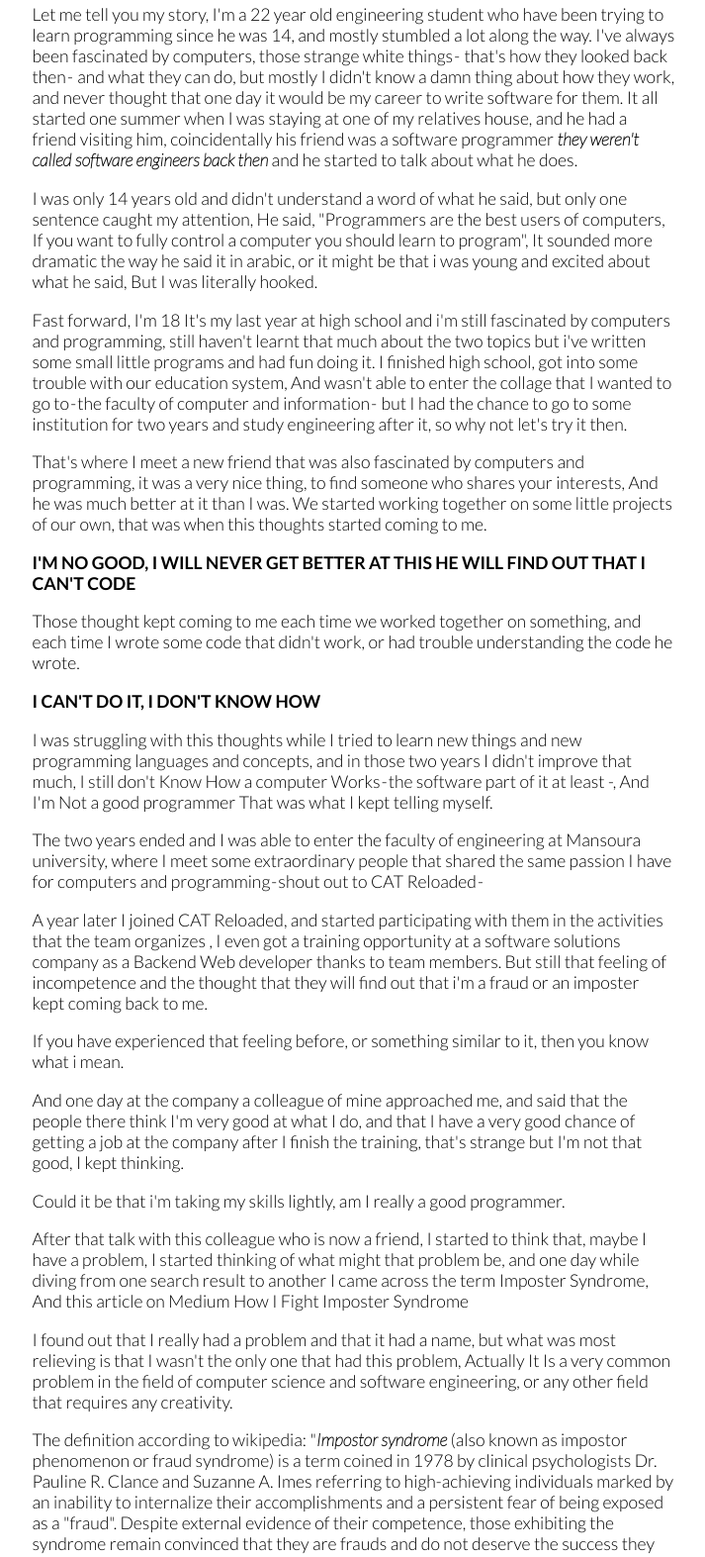
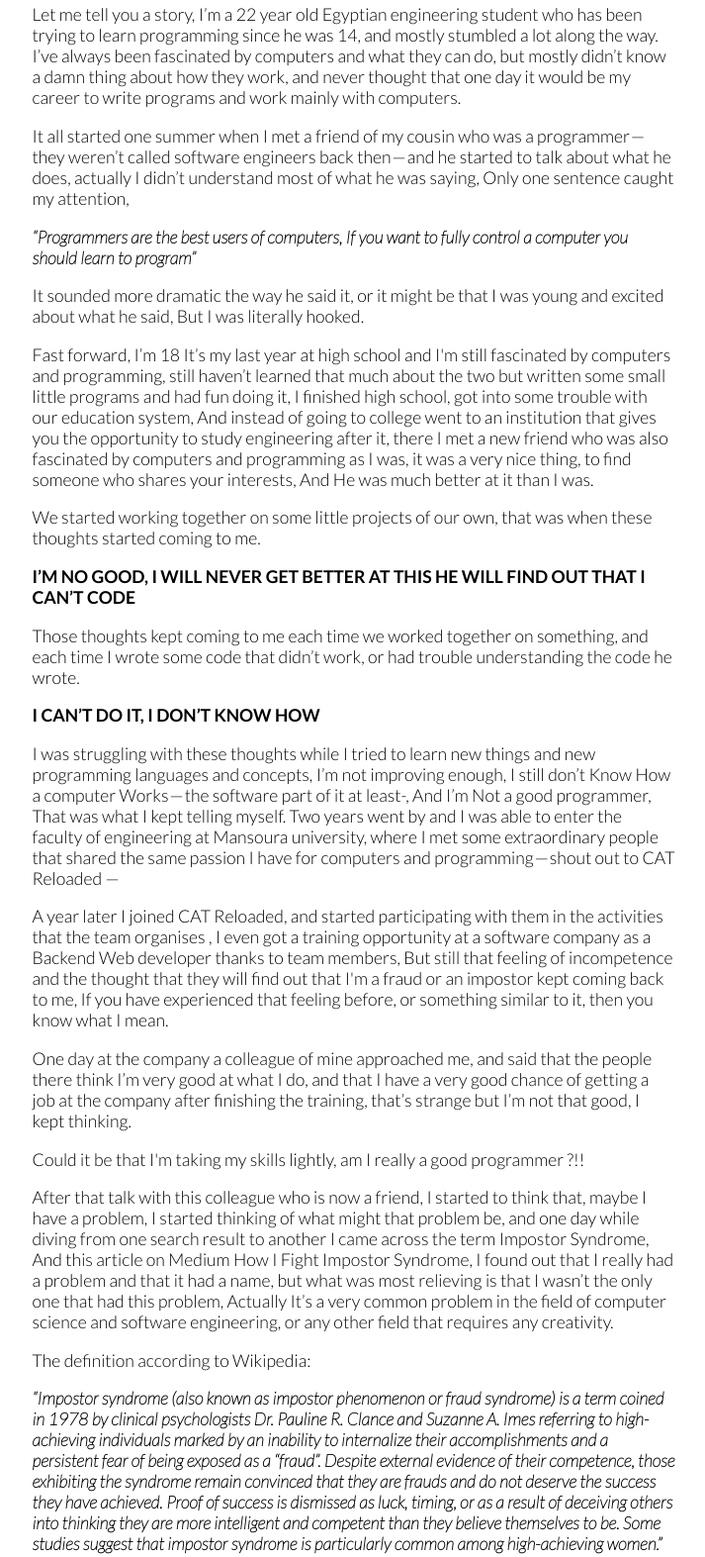
Before and after one commit to mxahmed/mxahmed.github.io, a plain HTML site: page posts/being_an_imposter.html in a window 1280 px wide. Shown: the part 359-1932 px from the top of the page at 99% size, without its empty margins (213-926 px from the left). Drawn offline with Linux system fonts and the light colour scheme.

Commit message:
Update article #1
modified:   posts.json
modified:   posts.md/being_an_imposter.md
modified:   posts/being_an_imposter.html

```diff
--- a/posts.json
+++ b/posts.json
@@ -4,7 +4,7 @@
         "title": "Being an\u00a0Imposter",
         "md_path": "./posts.md/being_an_imposter.md",
         "html_path": "./posts/being_an_imposter.html",
-        "preview": "Let me tell you my story, I'm a 22 year old engineering student who have been trying to learn programming since he was 14, and mostly stumbled a lot along the way. I've always been fascinated by computers, those strange white things -  that's how they looked back then -  and what they can do, but mostly I didn't know a damn thing about how they work, and never thought that one day it would be my career to write software for them.",
+        "preview": "Let me tell you my story, I'm a 22 year old engineering student who have been trying to learn programming since he was 14, and mostly stumbled a lot along the way. I've always been fascinated by computers, those strange white things\u200a-\u200a that's how they looked back then\u200a-\u200a and what they can do, but mostly I didn't know a damn thing about how they work, and never thought that one day it would be my career to write software for them.",
         "link": "/posts/being_an_imposter.html",
         "timestamp": "June, 09 2018"
     }
--- a/posts/being_an_imposter.html
+++ b/posts/being_an_imposter.html
@@ -18,41 +18,32 @@
        <h2>Being an Imposter</h2>
        <p class="datetime">June, 09 2018</p>
        <div class="post">
-	   <p>Let me tell you my story, I'm a 22 year old engineering student who have been trying to learn programming since he was 14, and mostly stumbled a lot along the way.
-I've always been fascinated by computers, those strange white things -  that's how they looked back then -  and what they can do, but mostly I didn't know a damn thing about how they work, and never thought that one day it would be my career to write software for them.
-It all started one summer when I was staying at one of my relatives house, and he had a friend visiting him, coincidentally his friend was a software programmer <strong><em>they weren't called software engineers back then</em></strong> and he started to talk about what he does.</p>
-<p>I was only 14 years old and didn't understand a word of what he said, but only one sentence caught my attention, He said, "Programmers are the best users of computers, If you want to fully control a computer you should learn to program",
-It sounded more dramatic the way he said it in arabic, or it might be that i was young and excited about what he said, But I was literally hooked.</p>
-<p>Fast forward, I'm 18 It's my last year at high school and i'm still fascinated by computers and programming, still haven't learnt that much about the two topics but i've written some small little programs and had fun doing it.
-I finished high school, got into some trouble with our education system, And wasn't able to enter the collage that I wanted to go to - the faculty of computer and information -
-but I had the chance to go to some institution for two years and study engineering after it, so why not let's try it then.</p>
-<p>That's where I meet a new friend that was also fascinated by computers and programming, it was a very nice thing, to find someone who shares your interests, And he was much better at it than I was.
-We started working together on some little projects of our own, that was when this thoughts started coming to me.</p>
-<p><strong>I'M NO GOOD, I WILL NEVER GET BETTER AT THIS</strong>
-<strong>HE WILL FIND OUT THAT I CAN'T CODE</strong></p>
-<p>Those thought kept coming to me each time we worked together on something, and each time I wrote some code that didn't work, or had trouble understanding the code he wrote.</p>
-<p><strong>I CAN'T DO IT, I DON'T KNOW HOW</strong></p>
-<p>I was struggling with this thoughts while I tried to learn new things and new programming languages and concepts, and in those two years I didn't improve that much,
-I still don't Know How a computer Works - the software part of it at least -, And I'm Not a good programmer That was what I kept telling myself.</p>
-<p>The two years ended and I was able to enter the faculty of engineering at Mansoura university, where I meet some extraordinary people that shared the same passion I have for computers and programming - shout out to CAT Reloaded - </p>
-<p>A year later I joined CAT Reloaded, and started participating with them in the activities that the team organizes , I even got a training opportunity at a software solutions company as a Backend Web developer thanks to team members.
-But still that feeling of incompetence and the thought that they will find out that i'm a fraud or an imposter kept coming back to me.</p>
-<p>If you have experienced that feeling before, or something similar to it, then you know what i mean.</p>
-<p>And one day at the company a colleague of mine approached me, and said that the people there think I'm very good at what I do, and that I have a very good chance of getting a job at the company after I finish the training, that's strange but I'm not that good, I kept thinking.</p>
-<p>Could it be that i'm taking my skills lightly, am I really a good programmer.</p>
-<p>After that talk with this colleague who is now a friend, I started to think that, maybe I have a problem, I started thinking of what might that problem be, and one day while diving from one search result to another I came across the term Imposter Syndrome, And this article on Medium How I Fight Imposter Syndrome</p>
-<p>I found out that I really had a problem and that it had a name, but what was most relieving is that I wasn't the only one that had this problem, Actually It Is a very common problem in the field of computer science and software engineering, or any other field that requires any creativity.</p>
-<p>The definition according to wikipedia:
-"<strong><em>Impostor syndrome</em></strong> (also known as impostor phenomenon or fraud syndrome) is a term coined in 1978 by clinical psychologists Dr. Pauline R. Clance and Suzanne A. Imes referring to high-achieving individuals marked by an inability to internalize their accomplishments and a persistent fear of being exposed as a "fraud". Despite external evidence of their competence, those exhibiting the syndrome remain convinced that they are frauds and do not deserve the success they have achieved. Proof of success is dismissed as luck, timing, or as a result of deceiving others into thinking they are more intelligent and competent than they believe themselves to be. Some studies suggest that impostor syndrome is particularly common among high-achieving women."</p>
-<p>Ok, now that I know my problem, what can I do to get rid of it, putting the psychological bullshit that I found in lots of articles aside.
-the answer to that was, I will probably never get rid of it, that feeling is here to stay, and maybe I will always think that I'm not a good programmer.
-But also there's a great chance that I will get better at recognizing the feeling when it comes to me and that I'll be able to control it, that has already started to happen.</p>
-<p>I can see now that it is not a problem anymore, I can always use it as something to drive me to get better and sharpen my skills,
-So my advice to you is, when ever you get those feelings of incompetence or that you are not really good at what you do, or that you will never be able to learn more or be a good programmer, designer, artist or anything else that you want to be.</p>
-<p>You should stop those feelings and thoughts in their track, and Just remember that they are deceiving you, And that all of us feel that way most of the time when ever we get faced by something new that we need to learn, or something that's currently out of the reach of our skills.</p>
-<p>It's not an easy thing to do though, it's like everything else that is worth doing, it takes time and effort, you just need to try and stop that Imposter.</p>
-<p>If you expected a full advice with steps to take to the path of enlightenment as they say, then you were wrong, I've just found out that I have problem and I'm still figuring it out.</p>
-<p>But i just wanted you to know that you're not alone in this.</p>
+	   <p>Let me tell you a story, I’m a 22 year old Egyptian engineering student who has been trying to learn programming since he was 14, and mostly stumbled a lot along the way.
+I’ve always been fascinated by computers and what they can do, but mostly didn’t know a damn thing about how they work, and never thought that one day it would be my career to write programs and work mainly with computers.</p>
+<p>It all started one summer when I met a friend of my cousin who was a programmer — they weren’t called software engineers back then — and he started to talk about what he does, actually I didn’t understand most of what he was saying, Only one sentence caught my attention,</p>
+<p><strong><em>“Programmers are the best users of computers, If you want to fully control a computer you should learn to program”</em></strong></p>
+<p>It sounded more dramatic the way he said it, or it might be that I was young and excited about what he said, But I was literally hooked.</p>
+<p>Fast forward, I’m 18 It’s my last year at high school and I'm still fascinated by computers and programming, still haven’t learned that much about the two but written some small little programs and had fun doing it, I finished high school, got into some trouble with our education system, And instead of going to college went to an institution that gives you the opportunity to study engineering after it, there I met a new friend who was also fascinated by computers and programming as I was, it was a very nice thing, to find someone who shares your interests, And He was much better at it than I was.</p>
+<p>We started working together on some little projects of our own, that was when these thoughts started coming to me.</p>
+<p><strong>I’M NO GOOD, I WILL NEVER GET BETTER AT THIS
+HE WILL FIND OUT THAT I CAN’T CODE</strong></p>
+<p>Those thoughts kept coming to me each time we worked together on something, and each time I wrote some code that didn’t work, or had trouble understanding the code he wrote.</p>
+<p><strong>I CAN’T DO IT, I DON’T KNOW HOW</strong></p>
+<p>I was struggling with these thoughts while I tried to learn new things and new programming languages and concepts, I’m not improving enough, I still don’t Know How a computer Works — the software part of it at least-, And I’m Not a good programmer, That was what I kept telling myself.
+Two years went by and I was able to enter the faculty of engineering at Mansoura university, where I met some extraordinary people that shared the same passion I have for computers and programming — shout out to CAT Reloaded —</p>
+<p>A year later I joined CAT Reloaded, and started participating with them in the activities that the team organises , I even got a training opportunity at a software company as a Backend Web developer thanks to team members, But still that feeling of incompetence and the thought that they will find out that I'm a fraud or an impostor kept coming back to me, If you have experienced that feeling before, or something similar to it, then you know what I mean.</p>
+<p>One day at the company a colleague of mine approached me, and said that the people there think I’m very good at what I do, and that I have a very good chance of getting a job at the company after finishing the training, that’s strange but I’m not that good, I kept thinking.</p>
+<p>Could it be that I'm taking my skills lightly, am I really a good programmer ?!!</p>
+<p>After that talk with this colleague who is now a friend, I started to think that, maybe I have a problem, I started thinking of what might that problem be, and one day while diving from one search result to another I came across the term Impostor Syndrome, And this article on Medium How I Fight Impostor Syndrome, I found out that I really had a problem and that it had a name, but what was most relieving is that I wasn’t the only one that had this problem, Actually It’s a very common problem in the field of computer science and software engineering, or any other field that requires any creativity.</p>
+<p>The definition according to Wikipedia:</p>
+<p><strong><em>“Impostor syndrome (also known as impostor phenomenon or fraud syndrome) is a term coined in 1978 by clinical psychologists Dr. Pauline R. Clance and Suzanne A. Imes referring to high-achieving individuals marked by an inability to internalize their accomplishments and a persistent fear of being exposed as a “fraud”. Despite external evidence of their competence, those exhibiting the syndrome remain convinced that they are frauds and do not deserve the success they have achieved. Proof of success is dismissed as luck, timing, or as a result of deceiving others into thinking they are more intelligent and competent than they believe themselves to be. Some studies suggest that impostor syndrome is particularly common among high-achieving women.”</em></strong></p>
+<p>OK, now that I know my problem, what can I do to get rid of it, putting the psychological crap that I found in lots of articles aside, the answer to that was, I will probably never get rid of it, that feeling is here to stay, and maybe I will always think that I’m not a good programmer., But also there’s a great chance that I will get better at recognising the feeling when it comes to me and that I’ll be able to control it, that has already started to happen.</p>
+<p>I can always use it as something to drive me to get better and sharpen my skills,</p>
+<p>So my advice to you is, when ever you get those feelings of incompetence or that you are not really good at what you do, or that you will never be able to learn more or be a good programmer, designer, artist or anything else that you want to be, You should stop those feelings and thoughts in their track, and Just remember that they are deceiving you, And that a lot of us feel that way most of the time whenever we get faced by something new that we need to learn, or something that’s currently out of the reach of our skills.</p>
+<p>It’s not an easy thing to do though, it’s like everything else that is worth doing, it takes time and effort, you just need to try and stop that Impostor.</p>
+<p>If you expected a full advice with steps to take to the path of enlightenment as they say, then you were wrong, I’ve just found out that I have problem and I’m still figuring it out.</p>
+<p>But I just wanted you to know that you’re not alone in this.</p>
+<p><em>Many thanks to my best friend -who doesn’t want her name mentioned- for reviewing this, my first post on medium and the encouragement by her to post it.</em></p>
       </div>
      </section>
     </div>
```
Also changed, not shown: 1 other file.
